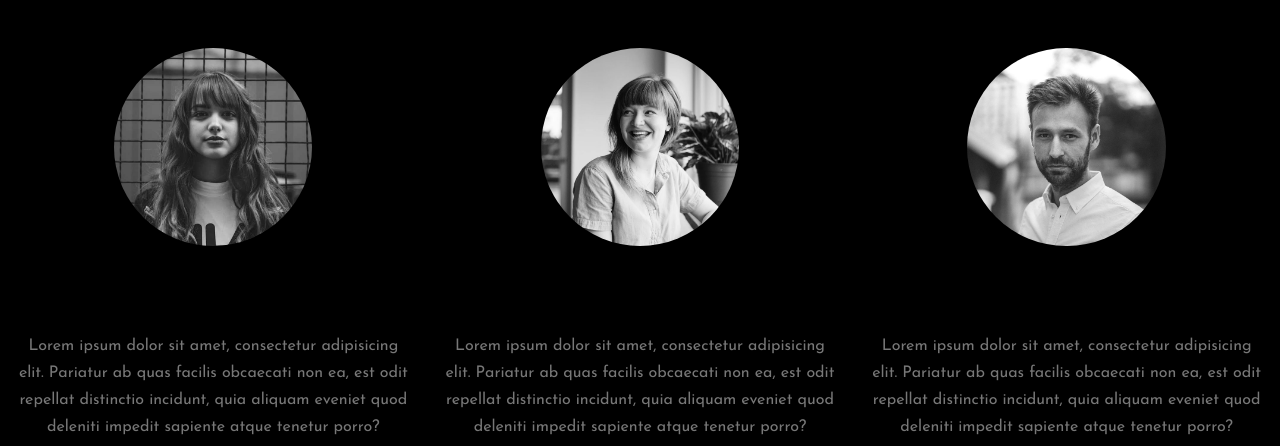
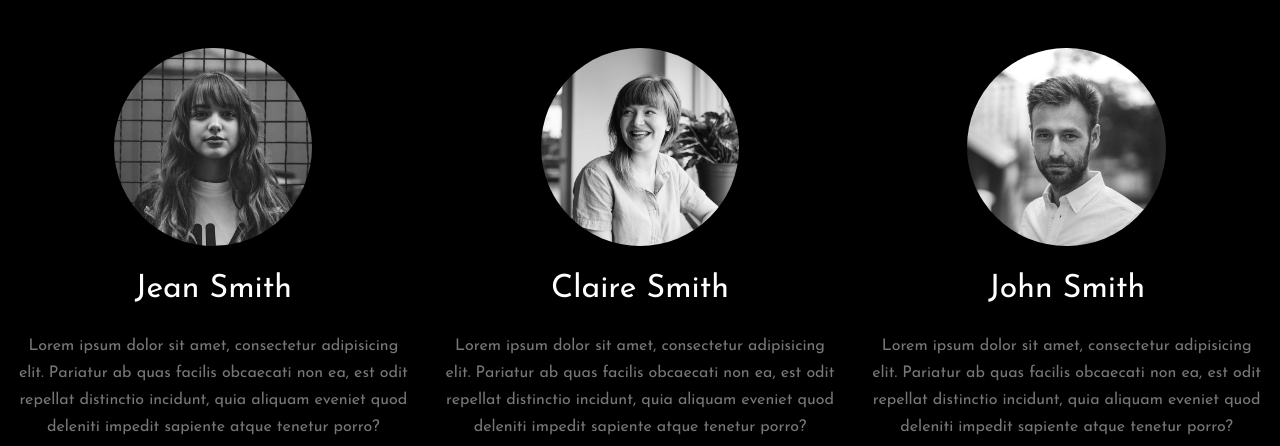
Before and after one commit to Nebuvargheseshibu/zoom-studio-website, a plain HTML site: page about.html in a window 1280 px wide. Shown: the part 1081-1527 px from the top of the page. Drawn offline with Linux system fonts and the light colour scheme; files whose address does not match are found by name.

Commit message:
image add css edited

```diff
--- a/css/style.css
+++ b/css/style.css
@@ -22,7 +22,8 @@ a {
     text-decoration: none; }
 
 .text-black {
-  color: #000 !important; }
+  color: #fff
+ }
 
 .bg-black {
   background: #000 !important; }
```
Also changed, not shown: images/About/zoooooooooooooom.jpg (added).
